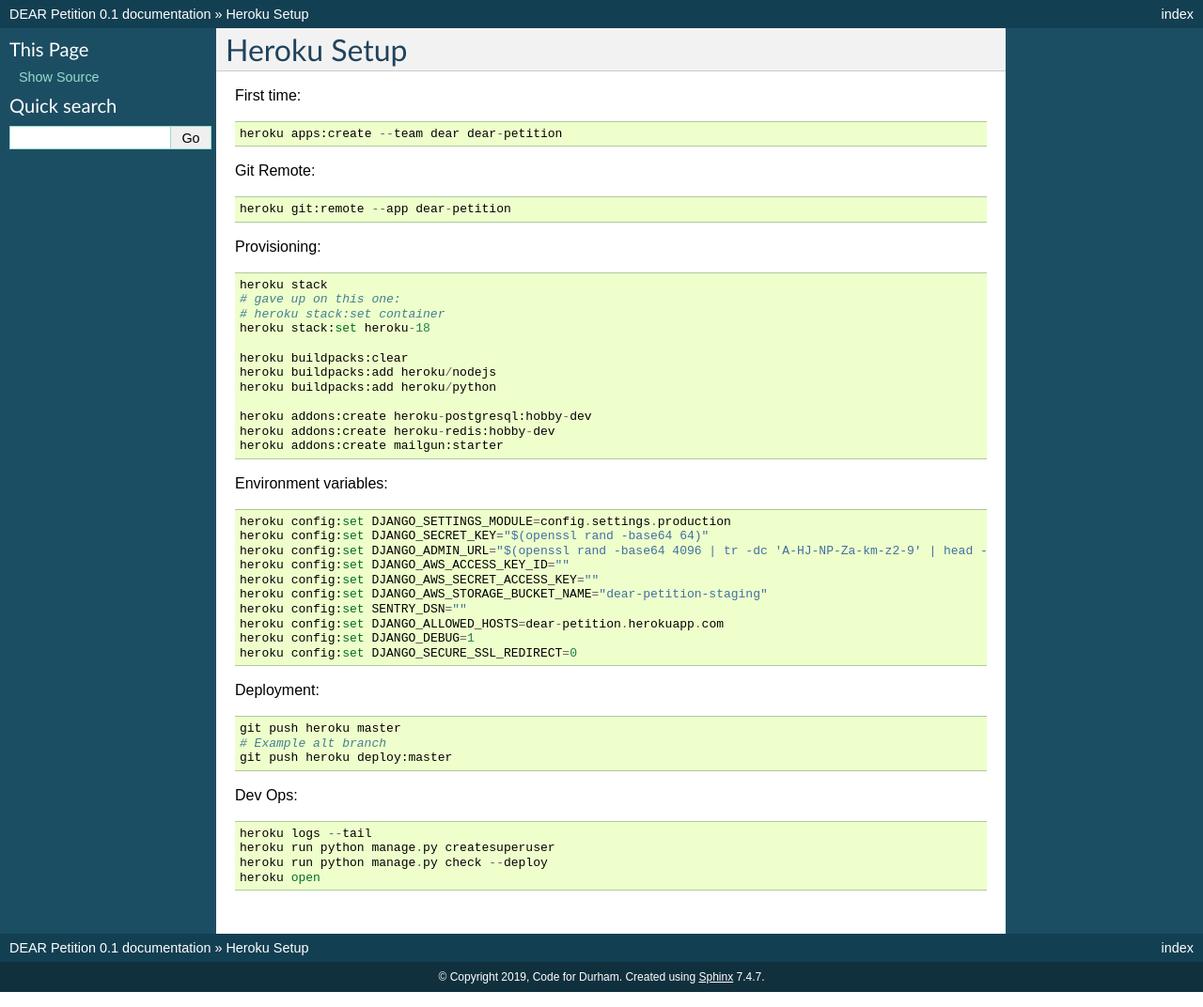
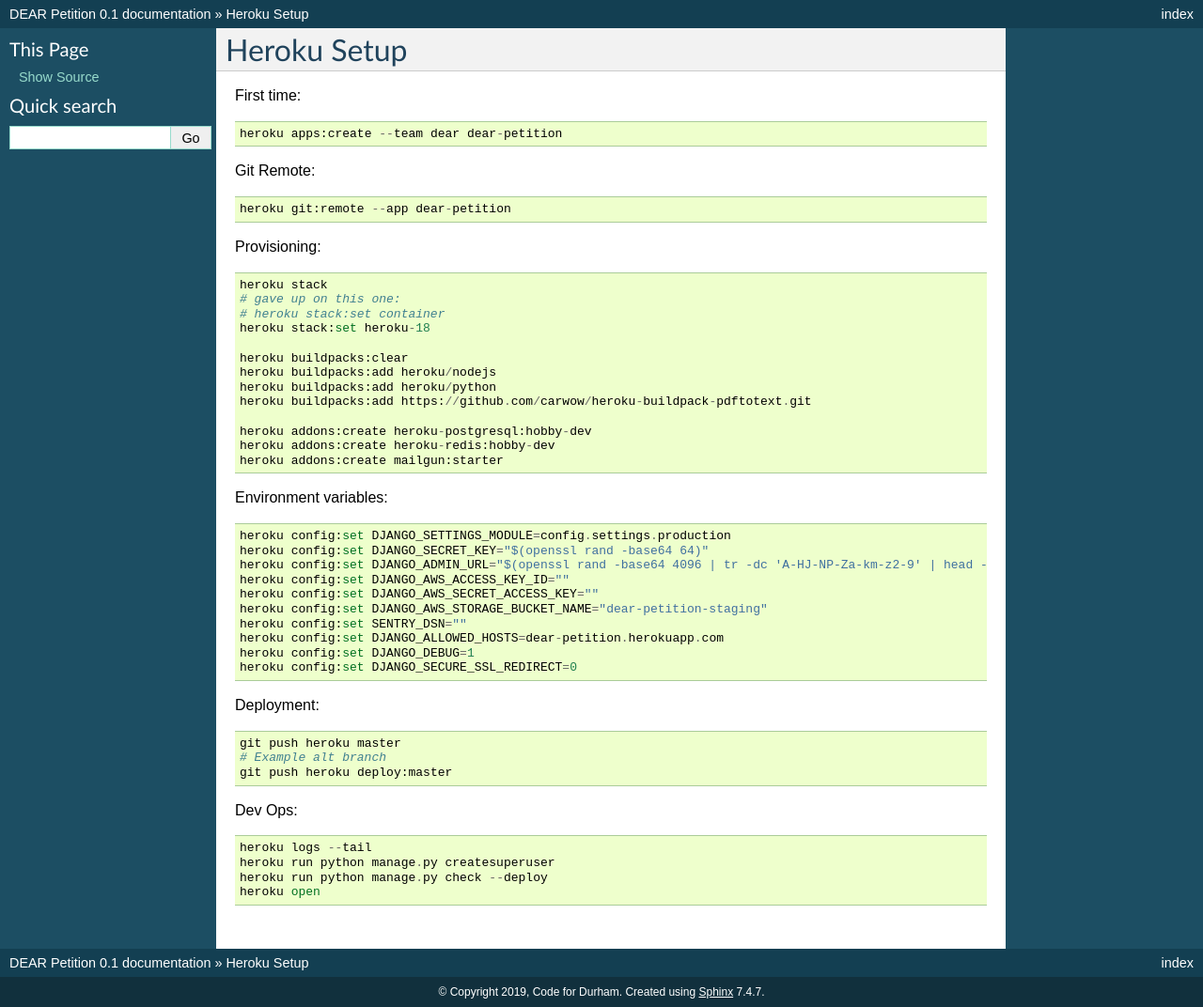
Before and after one commit to deardurham/dear-petition, a Sphinx documentation site: the page built from docs/heroku.rst, in a window 1280 px wide. Shown: the whole page at 94% size. Built offline with Sphinx 7.4.7, drawn with Linux system fonts in a browser that asks for light colours.

Commit message:
add pdftotext buildpack

```diff
--- a/docs/heroku.rst
+++ b/docs/heroku.rst
@@ -20,6 +20,7 @@
     heroku buildpacks:clear
     heroku buildpacks:add heroku/nodejs
     heroku buildpacks:add heroku/python
+    heroku buildpacks:add https://github.com/carwow/heroku-buildpack-pdftotext.git
 
     heroku addons:create heroku-postgresql:hobby-dev
     heroku addons:create heroku-redis:hobby-dev
```
